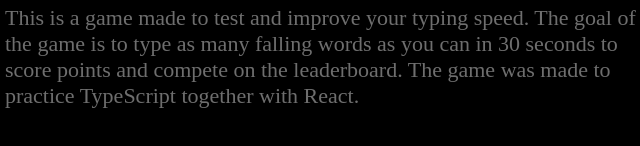
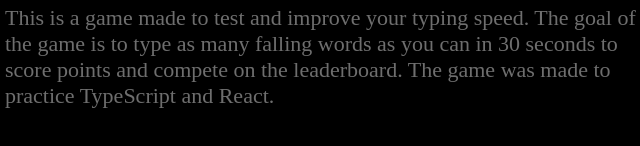
Before and after one commit to espeniv/espeniv-home, a website built with Vite: page index.html in a window 1280 px wide. Shown: the part 586-732 px from the top of the page, 305-945 px from the left. Built offline with nearby package versions, Linux system fonts and the light colour scheme; files whose address does not match are found by name.

Commit message:
Fixed wording in a project description

```diff
--- a/index.html
+++ b/index.html
@@ -92,7 +92,7 @@
             This is a game made to test and improve your typing speed. The goal
             of the game is to type as many falling words as you can in 30
             seconds to score points and compete on the leaderboard. The game was
-            made to practice TypeScript together with React.
+            made to practice TypeScript and React.
           </p>
         </div>
       </a>
```
